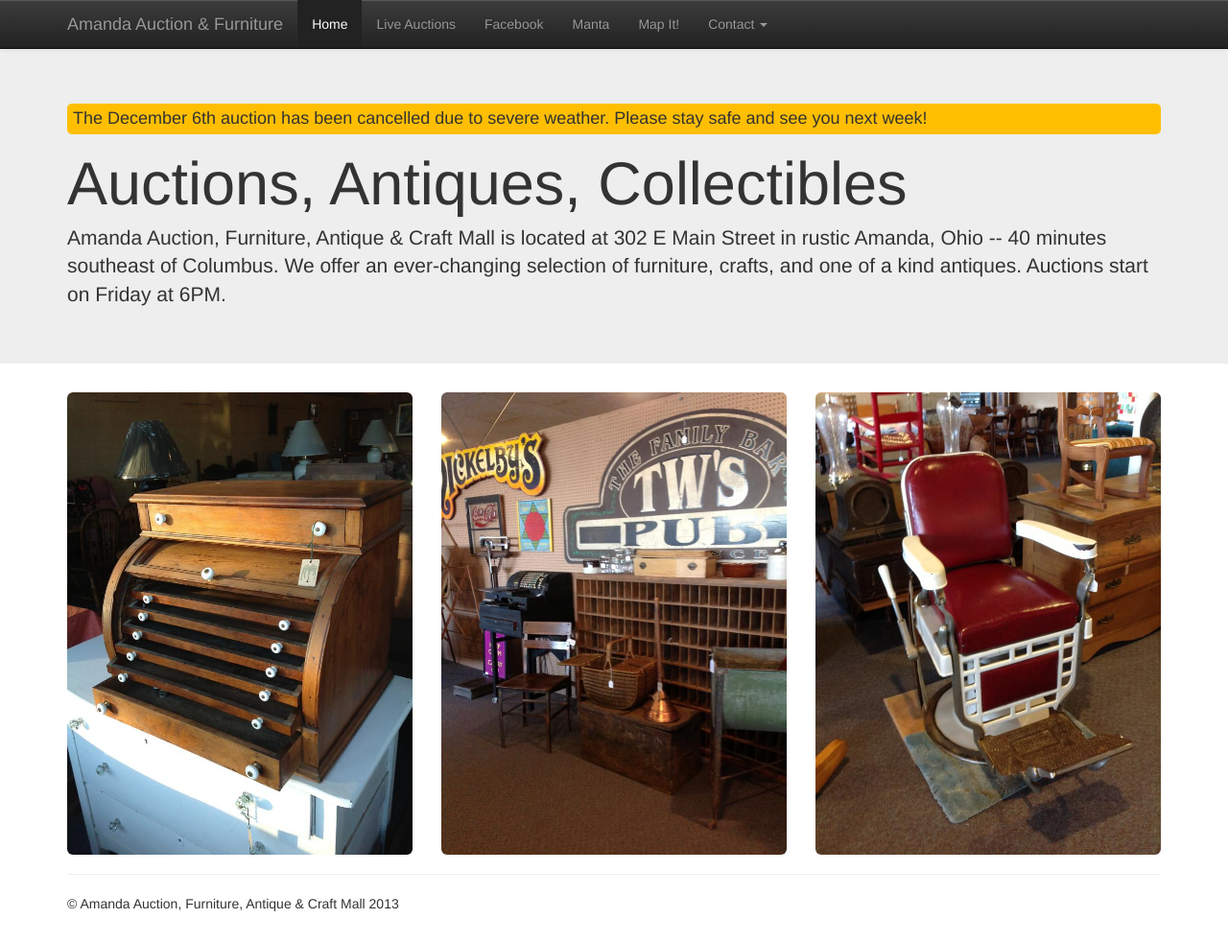
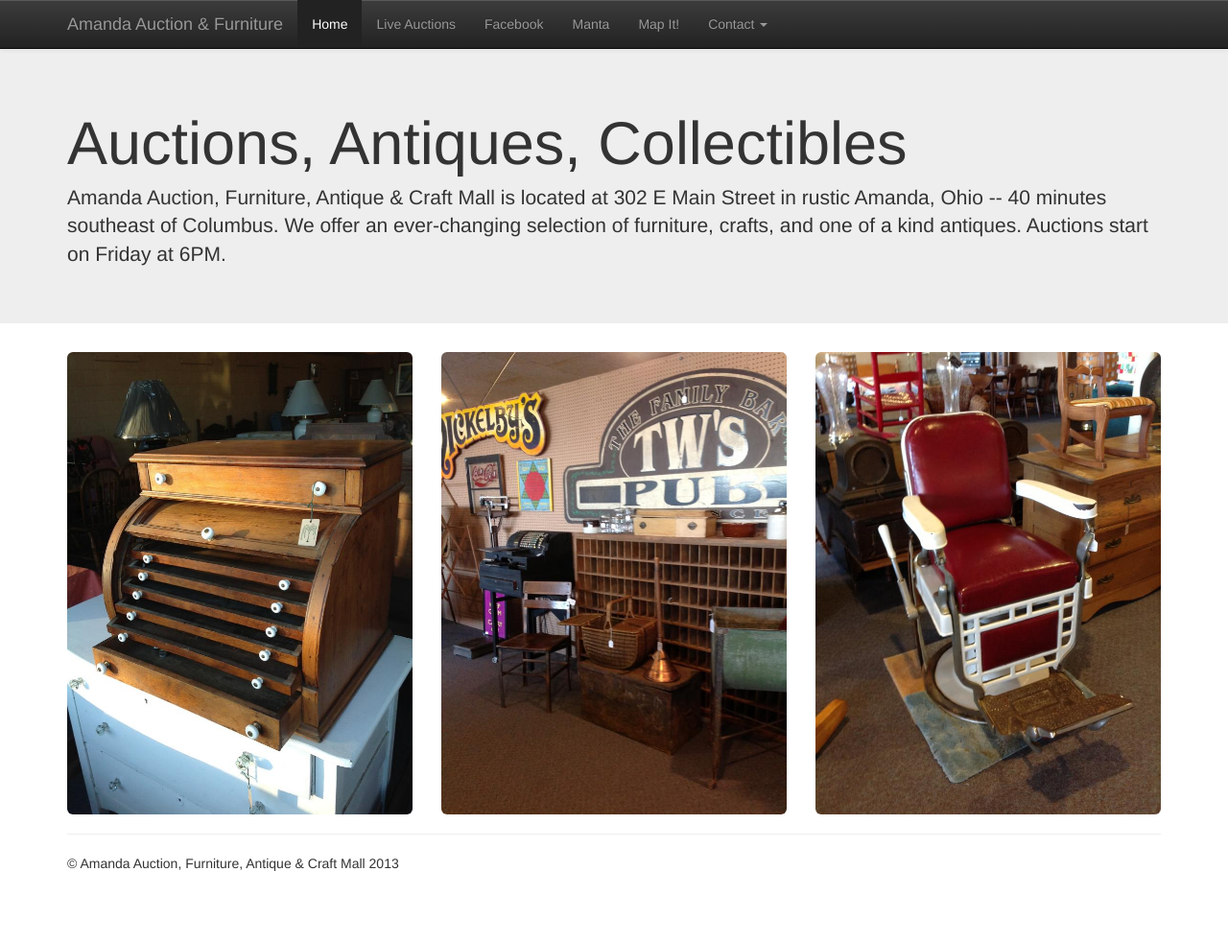
Before and after one commit to amanda-furniture/amanda-furniture.github.io, a Jekyll site: the page built from index.html, in a window 1280 px wide and 982 px high. Shown: the whole window at 96% size. Built offline with Jekyll 4.4.1, drawn with Linux system fonts in a browser that asks for light colours; nearby versions of some CDN libraries; Markdown is read by kramdown in place of the engine named in the settings.

Commit message:
remove notification

```diff
--- a/index.html
+++ b/index.html
@@ -11,5 +11,5 @@ image_center: pub_sign.jpg
 image_right: barber_chair.jpg
 
 
-notice: The December 6th auction has been cancelled due to severe weather. Please stay safe and see you next week!
+notice:
 ---
```
